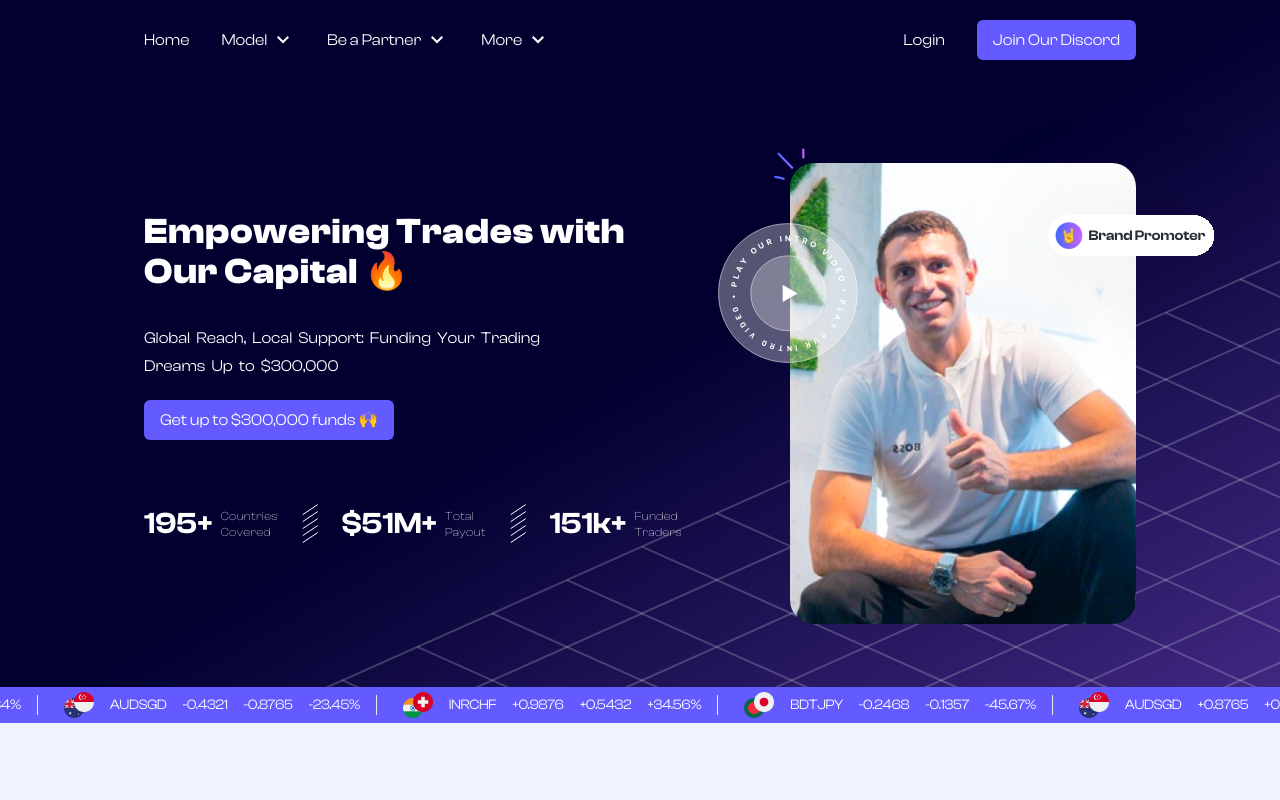
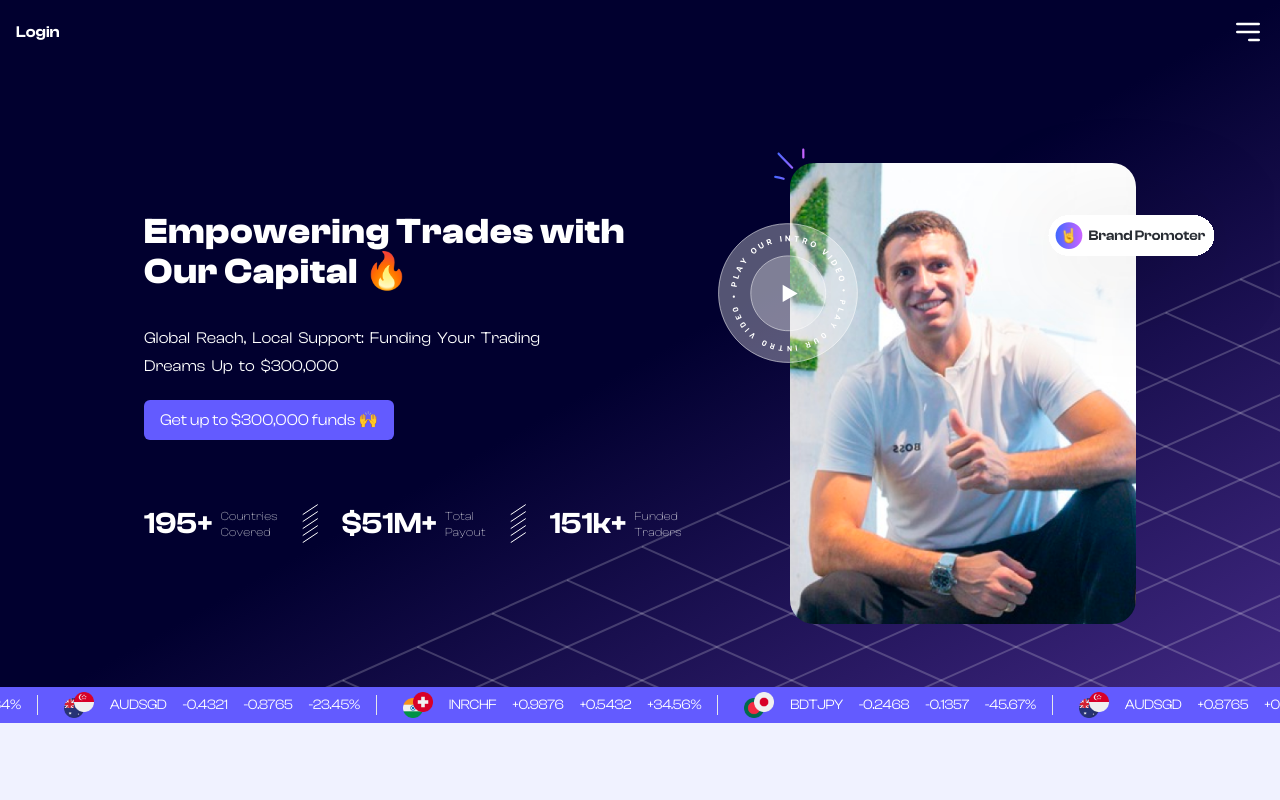
Before and after one commit to HafizulHaque/Landing-Page-Next.js, a Next.js app: page / in a window 1280 px wide. Shown: the top 800 px of the page. Built offline with nearby package versions, Linux system fonts and the light colour scheme.

Commit message:
build issue fixed

```diff
--- a/src/components/MobileNav/MobileNav.tsx
+++ b/src/components/MobileNav/MobileNav.tsx
@@ -32,7 +32,12 @@ const MobileNav = () => {
     <nav className={`fixed top-0 left-0 z-50 h-100 w-full py-4 transition-all duration-300 ${isScrolled || isMenuOpen ? 'bg-white text-black shadow-md' : 'bg-transparent text-white'} ${isMenuOpen ? 'rounded-b-xl' : 'rounded-b-md'}`}>
       {/* mobile nav icon  */}
       <div className="flex justify-between items-center px-4">
-        <a href="#" className={`font-semibold ${isScrolled || isMenuOpen ? 'text-customNavy' : 'text-white'}`}>Login</a>
+        <a
+          href="#"
+          className={`font-semibold ${isScrolled || isMenuOpen ? 'text-customNavy' : 'text-white'}`}
+          onClick={closeMenu}>
+          Login
+        </a>
         {
           !isMenuOpen ? (
             <svg
@@ -65,7 +70,7 @@ const MobileNav = () => {
       </div>
       {/* nav icons  */}
       {isMenuOpen ? (
-        <div className='bg-white text-black px-4'>
+        <div className='bg-white text-black px-4' onClick={closeMenu}>
           <ul className="list-none">
             <li className='my-2'><a href="#">Home</a></li>
             <li className='my-2'><a href="#" className="flex items-center space-x-1"><span>Model</span><img src={isScrolled || isMenuOpen ? `./expand_more_light.svg`:`./expand_more.svg`}/></a></li>
--- a/src/components/Navbar/Navbar.tsx
+++ b/src/components/Navbar/Navbar.tsx
@@ -6,7 +6,7 @@ import MobileNav from "../MobileNav/MobileNav";
 
 const Navbar = () => {
 
-  const [isMobile, setIsMobile] = useState(window.innerWidth < 1024);
+  const [isMobile, setIsMobile] = useState(true);
 
   const [isScrolled, setIsScrolled] = useState(false);
 
@@ -20,17 +20,21 @@ const Navbar = () => {
   };
 
   useEffect(() => {
+    if(typeof window !== 'undefined'){
       window.addEventListener('scroll', handleScroll);
       return () => {
         window.removeEventListener('scroll', handleScroll);
       };
+    }
   }, []);
 
   useEffect(() => {
+    if(typeof window !== 'undefined'){
       window.addEventListener('resize', handleResize);
       return () => {
         window.removeEventListener('resize', handleResize);
       };
+    }
   }, []);
 
   return !isMobile ? (
```
Lines whose indentation alone changed are shown as unchanged.
